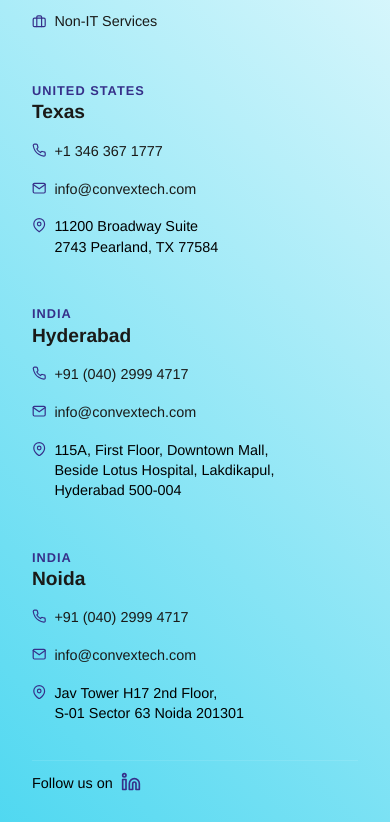
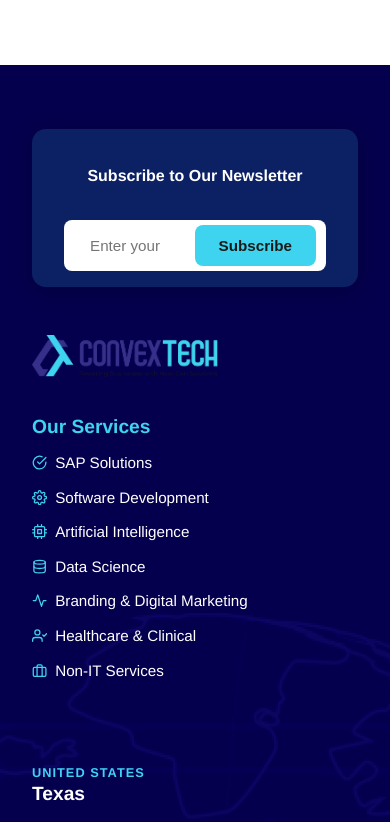
Before and after one commit to Firstclusive-Branding/ConvexTech, a React (Vite) app: page / in a window 390 px wide. Shown: the part 5200-6022 px from the top of the page. Built offline with nearby package versions, Linux system fonts and the light colour scheme; a web font is replaced by a local one.

Commit message:
testimonials

```diff
--- a/src/components/Footer.jsx
+++ b/src/components/Footer.jsx
@@ -1,12 +1,12 @@
 import React from "react";
 import { Link } from "react-router-dom";
+import { motion } from "framer-motion";
 import "../styles/Footer.css";
 import {
   FiPhone,
   FiMail,
   FiMapPin,
   FiLinkedin,
-  FiHeart,
   FiCheckCircle,
   FiCpu,
   FiSettings,
@@ -18,13 +18,43 @@
 import { FaHeart } from "react-icons/fa";
 
 import logo2 from "../assets/ConvexTech Logo 2.png";
+import footerBg from "../assets/Footer Assets/footer-bg.png";
 
 const Footer = () => {
   return (
-    <footer className="footer">
+    <footer
+      className="footer"
+      style={{
+        backgroundImage: `url(${footerBg})`,
+        backgroundSize: "cover",
+        backgroundRepeat: "no-repeat",
+        backgroundPosition: "center",
+      }}
+    >
       <div className="footer-wrapper">
+        <motion.div
+          className="newsletter-container"
+          initial={{ y: -100, opacity: 0 }}
+          whileInView={{ y: 0, opacity: 1 }}
+          transition={{ duration: 0.8 }}
+        >
+          <div className="newsletter-box">
+            <h4>Subscribe to Our Newsletter</h4>
+            <form className="newsletter-form">
+              <input type="email" placeholder="Enter your email" required />
+              <button type="submit">Subscribe</button>
+            </form>
+          </div>
+        </motion.div>
+
         <div className="footer-top">
-          <div className="footer-brand">
+          {/* Services Section */}
+          <motion.div
+            className="footer-brand"
+            initial={{ x: -100, opacity: 0 }}
+            whileInView={{ x: 0, opacity: 1 }}
+            transition={{ duration: 0.8 }}
+          >
             <Link to="/">
               <img src={logo2} alt="ConvexTech Logo" className="footer-logo" />
             </Link>
@@ -59,9 +89,16 @@
                 <Link to="/services/non-it">Non-IT Services</Link>
               </li>
             </ul>
-          </div>
+          </motion.div>
 
-          <div className="footer-columns">
+          {/* Contact Details Section */}
+          <motion.div
+            className="footer-columns"
+            initial={{ x: 100, opacity: 0 }}
+            whileInView={{ x: 0, opacity: 1 }}
+            transition={{ duration: 0.8 }}
+          >
+            {/* United States Office */}
             <div className="footer-office">
               <h3>United States</h3>
               <h5>Texas</h5>
@@ -81,6 +118,7 @@
               </div>
             </div>
 
+            {/* Hyderabad Office */}
             <div className="footer-office">
               <h3>India</h3>
               <h5>Hyderabad</h5>
@@ -103,6 +141,7 @@
               </div>
             </div>
 
+            {/* Noida Office */}
             <div className="footer-office">
               <h3>India</h3>
               <h5>Noida</h5>
@@ -122,9 +161,10 @@
                 </p>
               </div>
             </div>
-          </div>
+          </motion.div>
         </div>
 
+        {/* Footer Bottom */}
         <div className="footer-bottom">
           <div className="footer-social">
             <p>Follow us on</p>
@@ -144,6 +184,8 @@
           </div>
         </div>
       </div>
+
+      {/* Footer Attribution */}
       <div className="footer-attribution">
         <p>Powered by ConvexTech © 2011 - 2025.</p>
         <p>
--- a/src/components/Homepage.jsx
+++ b/src/components/Homepage.jsx
@@ -6,6 +6,7 @@
 import StatsCounter from "./StatsCounter";
 import ServicesCarousel from "./ServicesCarousel";
 import "../styles/Homepage.css";
+import Presence from "./Presence";
 
 function Homepage() {
   useEffect(() => {
@@ -20,6 +21,7 @@
       <ServicesCarousel />
       <StatsCounter />
       <ClientTestimonials />
+      <Presence />
     </div>
   );
 }
--- /dev/null
+++ b/src/components/Presence.jsx
@@ -0,0 +1,12 @@
+import React from "react";
+import "../styles/Presence.css";
+
+function Presence() {
+  return (
+    <div className="presence-container">
+      <h1>Presence</h1>
+    </div>
+  );
+}
+
+export default Presence;
--- a/src/styles/Footer.css
+++ b/src/styles/Footer.css
@@ -1,13 +1,77 @@
 .footer {
-  background: linear-gradient(-135deg, #ffffff, #3ed4ef);
-  margin: 0;
-  box-shadow: 0 -4px 12px rgba(0, 0, 0, 0.1);
+  background-color: #1a1a18;
+  color: #ffffff;
+  background-size: cover;
+  background-repeat: no-repeat;
+  background-position: center;
+  position: relative;
+  overflow: hidden;
 }
 
 .footer-wrapper {
-  padding: 4rem 2rem 2rem;
+  padding: 4rem 2rem 0;
   max-width: 1500px;
   margin: 0 auto;
+  display: flex;
+  flex-direction: column;
+  gap: 3rem;
+}
+
+.newsletter-container {
+  text-align: center;
+}
+
+.newsletter-box {
+  display: flex;
+  justify-content: center;
+  align-items: center;
+  gap: 1rem;
+  background: #0c2164;
+  padding: 1rem 2rem;
+  border-radius: 14px;
+  max-width: 850px;
+  margin: 0 auto;
+  box-shadow: 0 4px 24px rgba(0, 0, 0, 0.2);
+}
+
+.newsletter-box h4 {
+  font-size: 1.3rem;
+  margin-bottom: 1.2rem;
+  color: #ffffff;
+}
+
+.newsletter-form {
+  display: flex;
+  justify-content: center;
+  gap: 1rem;
+  background-color: #ffffff;
+  padding: 5px 10px;
+  border-radius: 8px;
+}
+
+.newsletter-form input {
+  padding: 0.75rem 1rem;
+  border: none;
+  border-radius: 8px;
+  width: 250px;
+  font-size: 0.95rem;
+}
+
+.newsletter-form button {
+  padding: 0.75rem 1.5rem;
+  background-color: #3ed4ef;
+  border: none;
+  color: #1a1a18;
+  font-weight: 600;
+  border-radius: 8px;
+  cursor: pointer;
+  font-size: 0.95rem;
+  transition: background-color 0.3s ease, color 0.3s ease;
+}
+
+.newsletter-form button:hover {
+  background-color: #ffffff;
+  color: #36308a;
 }
 
 .footer-top {
@@ -15,7 +79,6 @@
   flex-wrap: wrap;
   justify-content: space-between;
   gap: 3rem;
-  margin-bottom: 2rem;
 }
 
 .footer-brand {
@@ -33,7 +96,7 @@
 
 .footer-brand h3 {
   font-size: 1.2rem;
-  color: #36308a;
+  color: #3ed4ef;
   margin-bottom: 0.5rem;
 }
 
@@ -57,9 +120,9 @@
 .footer-services a,
 .footer-office-details a {
   position: relative;
-  color: #1a1a18;
+  color: #ffffff;
+  text-decoration: none;
   font-weight: 500;
-  text-decoration: none;
   transition: color 0.3s ease;
 }
 
@@ -71,14 +134,14 @@
   height: 2px;
   bottom: -2px;
   left: 0;
-  background-color: #36308a;
+  background-color: #3ed4ef;
   transition: width 0.3s ease;
   border-radius: 1px;
 }
 
 .footer-services a:hover,
 .footer-office-details a:hover {
-  color: #36308a;
+  color: #3ed4ef;
 }
 
 .footer-services a:hover::after,
@@ -87,7 +150,7 @@
 }
 
 .footer-brand ul li svg {
-  color: #36308a;
+  color: #3ed4ef;
 }
 
 .footer-columns {
@@ -100,7 +163,7 @@
 
 .footer-office h3 {
   font-size: 0.8rem;
-  color: #36308a;
+  color: #3ed4ef;
   margin-bottom: 0.2rem;
   text-transform: uppercase;
   letter-spacing: 1px;
@@ -109,7 +172,7 @@
 .footer-office h5 {
   font-size: 1.2rem;
   margin: 0.2rem 0 0.8rem;
-  color: #1a1a18;
+  color: #ffffff;
 }
 
 .footer-office-details {
@@ -129,18 +192,17 @@
 
 .footer-office-details svg {
   margin-top: 2px;
-  color: #36308a;
+  color: #3ed4ef;
 }
 
 .footer-bottom {
-  border-top: 1px solid rgba(255, 255, 255, 0.1);
+  border-top: 1px solid rgba(255, 255, 255, 0.15);
   padding-top: 1.5rem;
   display: flex;
   justify-content: space-between;
   align-items: center;
   flex-wrap: wrap;
   font-size: 0.9rem;
-  margin-top: 2rem;
 }
 
 .footer-social {
@@ -150,12 +212,12 @@
 }
 
 .footer-social a {
-  color: #36308a;
+  color: #3ed4ef;
   transition: color 0.3s ease;
 }
 
 .footer-social a:hover {
-  color: #fff;
+  color: #ffffff;
 }
 
 .footer-legal {
@@ -165,7 +227,7 @@
 }
 
 .footer-legal a {
-  color: #36308a;
+  color: #3ed4ef;
   text-decoration: none;
   font-weight: 500;
 }
@@ -175,24 +237,22 @@
 }
 
 .footer-attribution {
-  background: linear-gradient(-45deg, #3ed4ef, #36308a);
-  padding: 0.5rem;
+  padding: 0.8rem 1rem;
   text-align: center;
   font-size: 0.85rem;
-  color: #fff;
-  margin-top: 2rem;
+  color: #ffffff;
 }
 
 .footer-attribution a {
-  color: #3ed4ef;
+  color: #ffffff;
   text-decoration: none;
-  font-weight: 500;
+  font-weight: 600;
   transition: color 0.3s ease;
 }
 
 .footer-attribution a:hover {
+  color: #aef507;
   text-decoration: underline;
-  color: #aef507;
 }
 
 @media (max-width: 1024px) {
@@ -203,45 +263,46 @@
 
   .footer-columns {
     flex-direction: row;
-    flex-wrap: wrap;
     gap: 2rem;
+  }
+
+  .newsletter-form input,
+  .newsletter-form button {
+    width: 100%;
+    max-width: 300px;
   }
 }
 
 @media (max-width: 768px) {
   .footer-columns {
-    flex-wrap: nowrap;
+    flex-direction: column;
+  }
+  .newsletter-box {
+    flex-direction: column;
+    max-width: fit-content;
+  }
+  .footer-bottom {
+    flex-direction: column;
+    align-items: flex-start;
+    gap: 1rem;
+    margin-top: 1.5rem;
   }
 
-  .footer-brand ul li {
-    font-size: 0.9rem;
-  }
-
-  .footer-office p {
-    font-size: 0.9rem;
-  }
-
-  .footer-attribution {
-    font-size: 0.8rem;
+  .footer-logo {
+    height: 50px;
   }
 }
 
 @media (max-width: 480px) {
-  .footer-logo {
-    height: 48px;
-  }
-  .footer-top {
-    gap: 1rem;
-  }
-  .footer-columns {
-    flex-direction: column;
+  .newsletter-box h4 {
+    font-size: 1rem;
   }
 
-  .footer-bottom {
-    flex-direction: column;
-    align-items: flex-start;
-    gap: 1rem;
-    padding-top: 0;
-    margin-top: 0;
+  .footer-logo {
+    height: 42px;
+  }
+
+  .footer-attribution {
+    font-size: 0.75rem;
   }
 }
--- /dev/null
+++ b/src/styles/Presence.css
@@ -0,0 +1,3 @@
+.presence-container {
+  height: 50vh;
+}
```
Also changed, not shown: src/assets/Footer Assets/footer-bg.png (added).
